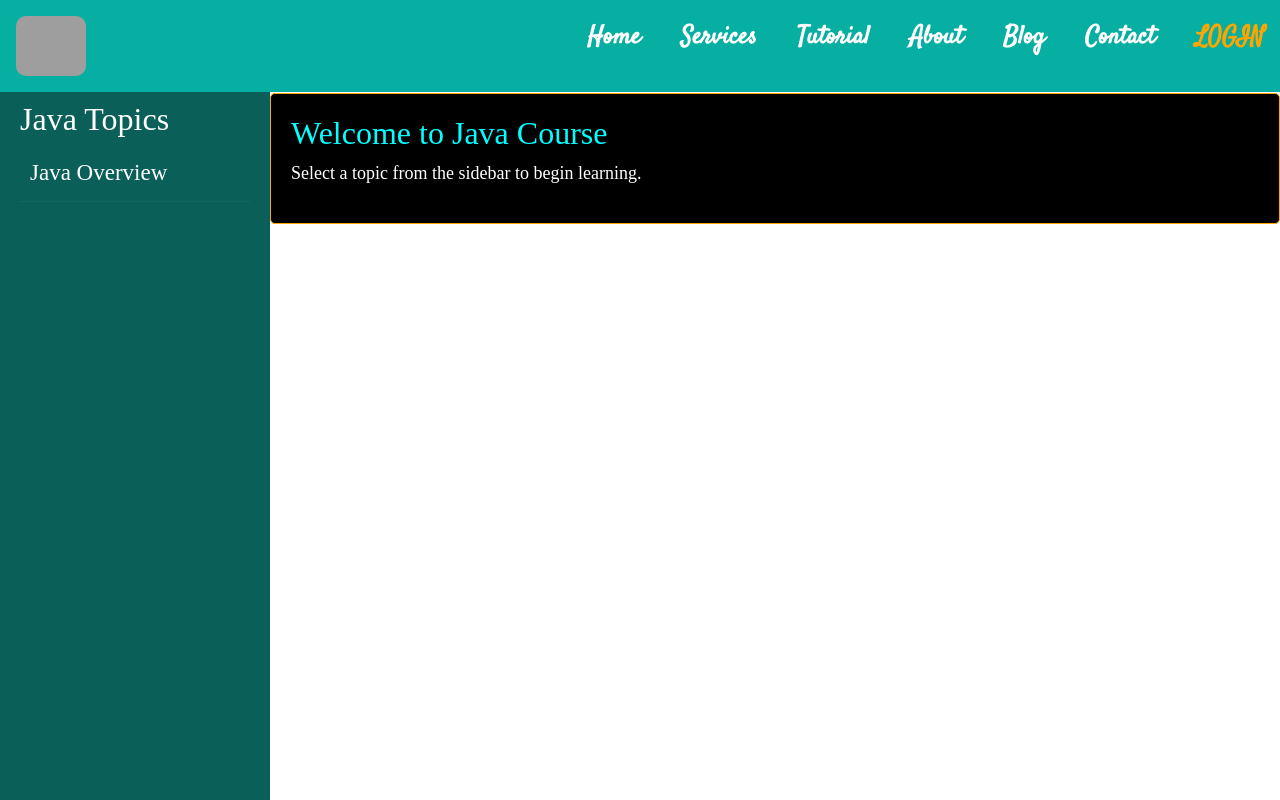
After one commit to AJ0043/website, a Django app: page /java-topics/ in a window 1280 px wide. The commit adds this page. Run offline with Django 5.2, Linux system fonts and the light colour scheme; data comes from the database, SQL or seed files in the repository; both versions use the stored data as it was after the commit; grey boxes are pictures that could not be loaded.

Commit message:
first commit

```diff
--- /dev/null
+++ b/Mywebapp/Templates/Java.html
@@ -0,0 +1,211 @@
+{% load static %}
+<!DOCTYPE html>
+<html lang="en">
+<head>
+    <meta charset="UTF-8">
+    <meta name="viewport" content="width=device-width, initial-scale=1.0">
+    <link href="https://cdn.jsdelivr.net/npm/bootstrap@5.3.2/dist/css/bootstrap.min.css" rel="stylesheet">
+    <script src="https://code.jquery.com/jquery-3.6.0.min.js"></script>
+    <link rel="icon" href="{% static 'Images/stec.png' %}" type="image/x-icon">
+    <title>STECH Web - Java Course</title>
+    <link href="https://fonts.googleapis.com/css2?family=Satisfy&display=swap" rel="stylesheet">
+
+    <style>
+        body { margin: 0; font-family: Arial, sans-serif; }
+
+        /* Navbar */
+        .navbar {
+            background: rgb(6, 175, 161);
+            padding: 1rem;
+            position: fixed;
+            width: 100%;
+            top: 0;
+            z-index: 1000;
+            display: flex;
+            align-items: center;
+            justify-content: space-between;
+        }
+        .navbar .logo img {
+            width: 70px;
+            height: 60px;
+            border-radius: 10px;
+        }
+        .menu-toggle {
+            font-size: 30px;
+            color: white;
+            cursor: pointer;
+            background: none;
+            border: none;
+            display: none;
+        }
+        .nav-links {
+            list-style: none;
+            display: flex;
+            gap: 2.5rem;
+            transition: transform 0.5s ease-in-out;
+        }
+        .nav-links a {
+            text-decoration: none;
+            color: white;
+            font-size: 25px;
+            font-weight: bold;
+            font-family: 'Satisfy', cursive;
+        }
+        .nav-links a:hover { color: yellow; }
+        .login { color: orange !important; font-size: 1.2rem; }
+
+        /* Sidebar */
+        .sidebar {
+            width: 270px;
+            background: rgb(10, 96, 89);
+            color: white;
+            height: 100vh;
+            padding: 20px;
+            position: fixed;
+            top: 80px;
+            left: 0;
+            transition: left 0.3s;
+            z-index: 999;
+            overflow-y: auto;
+            max-height: calc(100vh - 80px);
+            font-family: Serif;
+        }
+        .sidebar a {
+            display: block;
+            color: white;
+            text-decoration: none;
+            padding: 10px;
+            font-size: 23px;
+            border-bottom: 1px solid rgba(23, 127, 118, 0.3);
+        }
+        .sidebar a:hover { background: rgba(255, 255, 255, 0.2); }
+
+        /* Sidebar Toggle Button */
+        #sidebarToggle {
+            position: fixed;
+            left: 20px;
+            top: 100px;
+            z-index: 1001;
+            background: rgba(17, 161, 156, 0.8);
+            width: 50px;
+            height: 50px;
+            border: none;
+            color: white;
+            font-size: 24px;
+            cursor: pointer;
+            border-radius: 5px;
+            display: none;
+        }
+
+        /* Content */
+        .content {
+            margin-top: 93px;
+            padding: 20px;
+            transition: margin-left 0.3s;
+            font-family: Serif;
+            background: black;
+            color: white;
+            border: ridge 1px white;
+            border-radius: 5px;
+            margin-left: 270px;
+            border-color: Orange;
+        }
+        .content h2 { color: cyan; }
+        .content h3 { color: lightgreen; }
+        .content p { color: white; font-size: 18px; }
+
+        /* Responsive */
+        @media screen and (max-width: 1024px) {
+            .menu-toggle { display: block; }
+            .nav-links {
+                flex-direction: column;
+                position: absolute;
+                top: 80px;
+                right: 0;
+                background: rgba(5, 175, 161, 0.9);
+                width: 100%;
+                text-align: center;
+                padding: 10px 0;
+                transform: translateY(-100%);
+                display: none;
+            }
+            .nav-links.active { display: flex; transform: translateY(0); }
+            .sidebar { left: -270px; }
+            .content { margin-left: 0; }
+            #sidebarToggle { display: block; }
+        }
+    </style>
+</head>
+<body>
+    <!-- Navbar -->
+    <nav class="navbar">
+        <button class="menu-toggle" onclick="toggleNavbar()">☰</button>
+        <div class="logo"><img src="{% static 'Images/Stec.png' %}" alt="Logo"></div>
+        <ul class="nav-links" id="navLinks">
+            <li><a href="/home/">Home</a></li>
+            <li><a href="/Service/">Services</a></li>
+            <li><a href="/program/">Tutorial</a></li>
+            <li><a href="/About/">About</a></li>
+            <li><a href="/blog/">Blog</a></li>
+            <li><a href="/contact/">Contact</a></li>
+            <li><a href="/Login1/" class="login">LOGIN</a></li>
+        </ul>
+    </nav>
+
+    <!-- Sidebar Toggle Button -->
+    <button id="sidebarToggle">☰</button>
+
+    <!-- Sidebar -->
+    <div class="sidebar" id="sidebar">
+        <h2>Java Topics</h2>
+        {% for topic in topics %}
+            <a href="#" onclick="loadContent('{{ topic.id }}'); return false;">{{ topic.title }}</a>
+        {% endfor %}
+    </div>
+
+    <!-- Main Content -->
+    <div class="content" id="mainContent">
+        <h2>Welcome to Java Course</h2>
+        <p>Select a topic from the sidebar to begin learning.</p>
+    </div>
+
+    <script>
+        function toggleNavbar() {
+            document.getElementById("navLinks").classList.toggle("active");
+        }
+
+        function toggleSidebar() {
+            let sidebar = document.getElementById("sidebar");
+            if (sidebar.style.left === "0px") {
+                sidebar.style.left = "-270px";
+            } else {
+                sidebar.style.left = "0px";
+            }
+        }
+
+        document.getElementById("sidebarToggle").addEventListener("click", toggleSidebar);
+
+        function loadContent(topicId) {
+            fetch(`/java-topics/${topicId}/`)
+                .then(response => response.json())
+                .then(data => {
+                    document.getElementById("mainContent").innerHTML = `
+                        <h2>${data.title}</h2>
+                        ${data.subtitle1 ? `<h3>${data.subtitle1}</h3>` : ""}
+                        ${data.content1 ? `<p>${data.content1.replace(/\n/g, '<br>')}</p>` : ""}
+                        ${data.content2 ? `<p>${data.content2.replace(/\n/g, '<br>')}</p>` : ""}
+                        ${data.content3 ? `<p>${data.content3.replace(/\n/g, '<br>')}</p>` : ""}
+                        ${data.content4 ? `<p>${data.content4.replace(/\n/g, '<br>')}</p>` : ""}
+                        ${data.content5 ? `<p>${data.content5.replace(/\n/g, '<br>')}</p>` : ""}
+                    `;
+
+                    // ✅ Sidebar collapse only in mobile view
+                    if (window.innerWidth <= 1024) {
+                        document.getElementById("sidebar").style.left = "-270px";
+                    }
+                })
+                .catch(error => console.error("Error:", error));
+        }
+    </script>
+</body>
+</html>
--- a/Mywebapp/Templates/Program.html
+++ b/Mywebapp/Templates/Program.html
@@ -211,7 +211,7 @@ function toggleMenu() {
     <div class="card">
         <img src="{% static 'Images/java45.png' %}">
         <h3>Java</h3>
-        <a class="btn"href="#">Start learning</a>
+        <a class="btn"href="http://127.0.0.1:2000/java-topics/">Start learning</a>
     </div>
 
     <div class="card">
--- a/Mywebapp/admin.py
+++ b/Mywebapp/admin.py
@@ -1,5 +1,5 @@
 from django.contrib import admin
-from .models import PythonTopic
+from .models import PythonTopic,JavaTopic
 # Register your models here.
 from .models import Contact
 
@@ -10,3 +10,4 @@ class ContactAdmin(admin.ModelAdmin):
 
 
 admin.site.register(PythonTopic)
+admin.site.register(JavaTopic)
--- a/Mywebapp/models.py
+++ b/Mywebapp/models.py
@@ -23,3 +23,22 @@ class PythonTopic(models.Model):
 
     def __str__(self):
         return self.title
+
+
+
+
+
+
+from django.db import models
+
+class JavaTopic(models.Model):
+    title = models.CharField(max_length=200)
+    subtitle1 = models.CharField(max_length=200, blank=True, null=True)
+    content1 = models.TextField(blank=True, null=True)
+    content2 = models.TextField(blank=True, null=True)
+    content3 = models.TextField(blank=True, null=True)
+    content4 = models.TextField(blank=True, null=True)
+    content5 = models.TextField(blank=True, null=True)
+
+    def __str__(self):
+        return self.title
--- a/Mywebapp/urls.py
+++ b/Mywebapp/urls.py
@@ -2,6 +2,8 @@ from django.urls import path
 from . import views
 from django.urls import path
 from .views import python_dashboard, get_content
+from .views import java_topic_list, java_topic_detail
+
 urlpatterns = [
     path('home/', views.Home, name="home"),
     path('Service/', views.Service, name="Service"),
@@ -38,5 +40,8 @@ urlpatterns = [
     ######## Dash ############ Board ########
      path('DASH1/', views.Dash, name='Dashboard'),
      path('Dashborad/', python_dashboard, name='dashboard'),
-    path('get-content/<int:topic_id>/', get_content, name='get_content'),
+     path('get-content/<int:topic_id>/', get_content, name='get_content'),
+    path('java-topics/', java_topic_list, name='java_topic_list'),
+    path('java-topics/<int:topic_id>/', java_topic_detail, name='java_topic_detail'),
+
 ]
--- a/Mywebapp/views.py
+++ b/Mywebapp/views.py
@@ -14,6 +14,8 @@ import contextlib
 from django.http import JsonResponse
 from django.views.decorators.csrf import csrf_exempt
 from django.shortcuts import render, get_object_or_404
+from django.shortcuts import render
+from .models import JavaTopic
 
 
 # Create your views here.
@@ -210,28 +212,6 @@ def Dash(request):
 
 
 
-def python_dashboard(request):
-    topics = PythonTopic.objects.all()
-    return render(request, 'dashboard.html', {'topics': topics})
-
-def get_content(request, topic_id):
-    topic = get_object_or_404(PythonTopic, id=topic_id)
-    return JsonResponse({
-        'title': topic.title,
-        'subtitle': topic.subtitle,
-        'content1': topic.content1,
-        'content2': topic.content2,
-        'content3': topic.content3,
-        'content4': topic.content4,
-    })
-
-
-
-
-
-
-
-
 @csrf_exempt  # Disable CSRF protection (use only if necessary)
 def run_code(request):
     if request.method == "POST":
@@ -290,3 +270,26 @@ def get_content(request, topic_id):
         'content3': topic.content3,
         'content4': topic.content4,
     })
+
+
+
+def java_topic_list(request):
+    topics = JavaTopic.objects.all()
+    return render(request, 'java.html', {'topics': topics})
+
+# Java Topic Detail API
+def java_topic_detail(request, topic_id):
+    try:
+        topic = JavaTopic.objects.get(id=topic_id)
+        data = {
+            "title": topic.title,
+            "subtitle1": topic.subtitle1,
+            "content1": topic.content1,
+            "content2": topic.content2,
+            "content3": topic.content3,
+            "content4": topic.content4,
+            "content5": topic.content5,
+        }
+        return JsonResponse(data)
+    except JavaTopic.DoesNotExist:
+        return JsonResponse({"error": "Topic not found"}, status=404)
```
Also changed, not shown: Mywebapp/migrations/0004_javatopic.py (added), Mywebapp/migrations/0005_alter_javatopic_options_remove_javatopic_sub_java_1_and_more.py (added), Mywebapp/migrations/0006_javatopic_content1_alter_javatopic_subtitle1_and_more.py (added), db.sqlite3.
